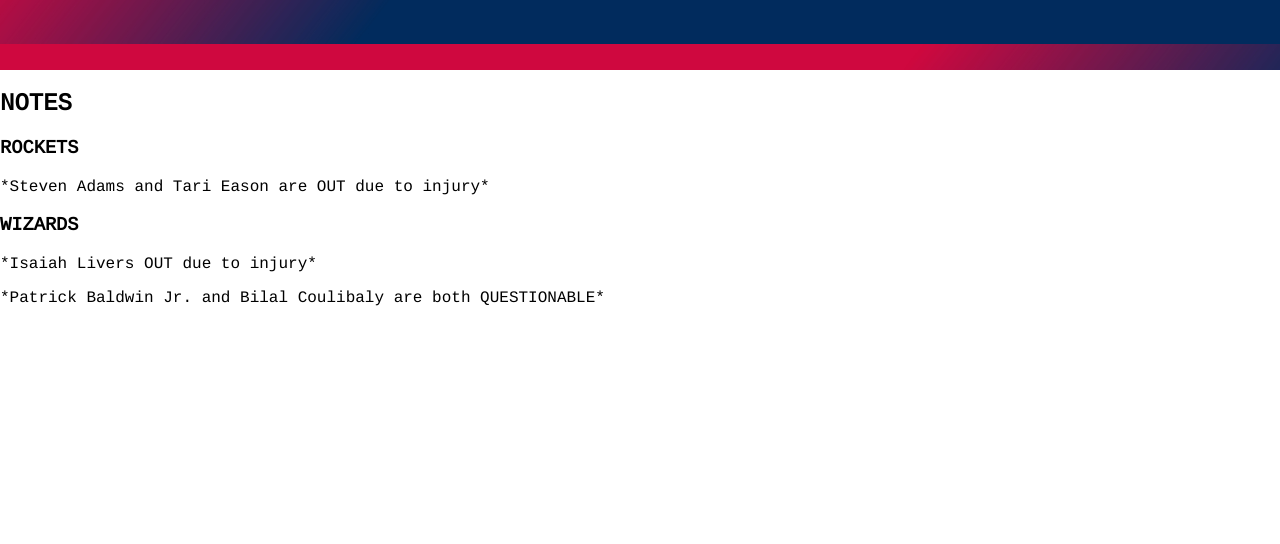
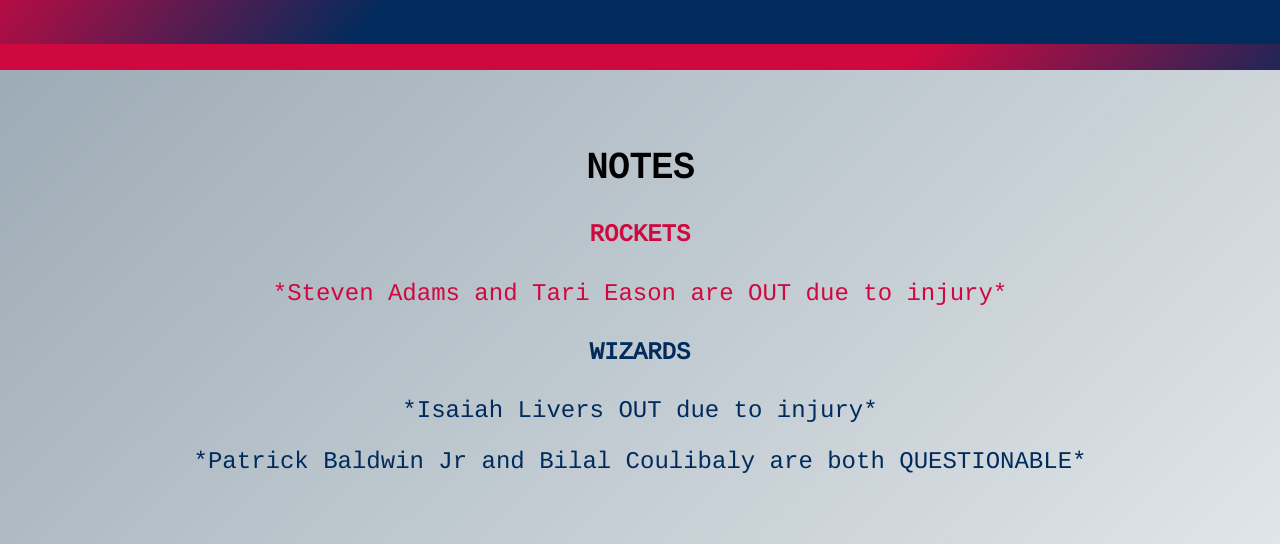
Before and after one commit to maxcodingtx/Rockets_EventLandingPage, a plain HTML site: page index.html in a window 1280 px wide. Shown: the part 3453-3997 px from the top of the page. Before the commit the page ends 3776 px from the top, so only its background shows below. Drawn offline with Linux system fonts and the light colour scheme.

Commit message:
section 3 class names tweaked and section 3 styled

```diff
--- a/index.html
+++ b/index.html
@@ -143,19 +143,26 @@
         </div>
     </section>
 
+<!--
+    section 3 will feature:
+    -a report stating which players
+    will be or could be absent from the game
+
+-->
+
     <section id="section3">
         <div class="section3__container">
-            <h1 class="section__heading">NOTES</h1>
+            <h1 class="section3__heading">NOTES</h1>
 
             <div class="section3__notes1">
-                <h3 class="notes__heading">ROCKETS</h3>
+                <h4 class="notes__heading">ROCKETS</h4>
                 <p>*Steven Adams and Tari Eason are OUT due to injury*</p>
             </div>
 
-            <div class="section3__notes1">
-                <h3 class="notes__heading">WIZARDS</h3>
+            <div class="section3__notes2">
+                <h4 class="notes__heading">WIZARDS</h4>
                 <p>*Isaiah Livers OUT due to injury*</p>
-                <p>*Patrick Baldwin Jr. and Bilal Coulibaly are both QUESTIONABLE*</p>
+                <p>*Patrick Baldwin Jr and Bilal Coulibaly are both QUESTIONABLE*</p>
             </div>
         </div>
     </section>
--- a/style.css
+++ b/style.css
@@ -151,6 +151,10 @@
     font-size: 1.5rem;
 }
 
+/*
+    media query for responsive background image
+    on smaller screen sizes
+*/
 
 @media (max-width: 800px) {
     .section2__container {
@@ -161,3 +165,39 @@
     }
 
 }
+
+/* end of section 2 styling, section 3 below */
+
+
+.section3__container {
+    padding: 3rem;
+
+    background: url(images/section3/section3_background.jpg) center center no-repeat fixed;
+    background-size: cover;
+
+    font-size: 1.5rem;
+    text-align: center;
+}
+
+.section3__notes1 {
+    color: var(--rockets-clr);
+}
+
+.section3__notes2 {
+    color: var(--wizards-clr);
+}
+
+
+/*
+    media query for responsive background image
+    on smaller screen sizes
+*/
+
+@media (max-width: 800px) {
+
+    .section3__container {
+        background: url(images/section3/section3_background800w.jpg) center center no-repeat fixed;
+        background-size: cover;
+    }
+
+}
```
